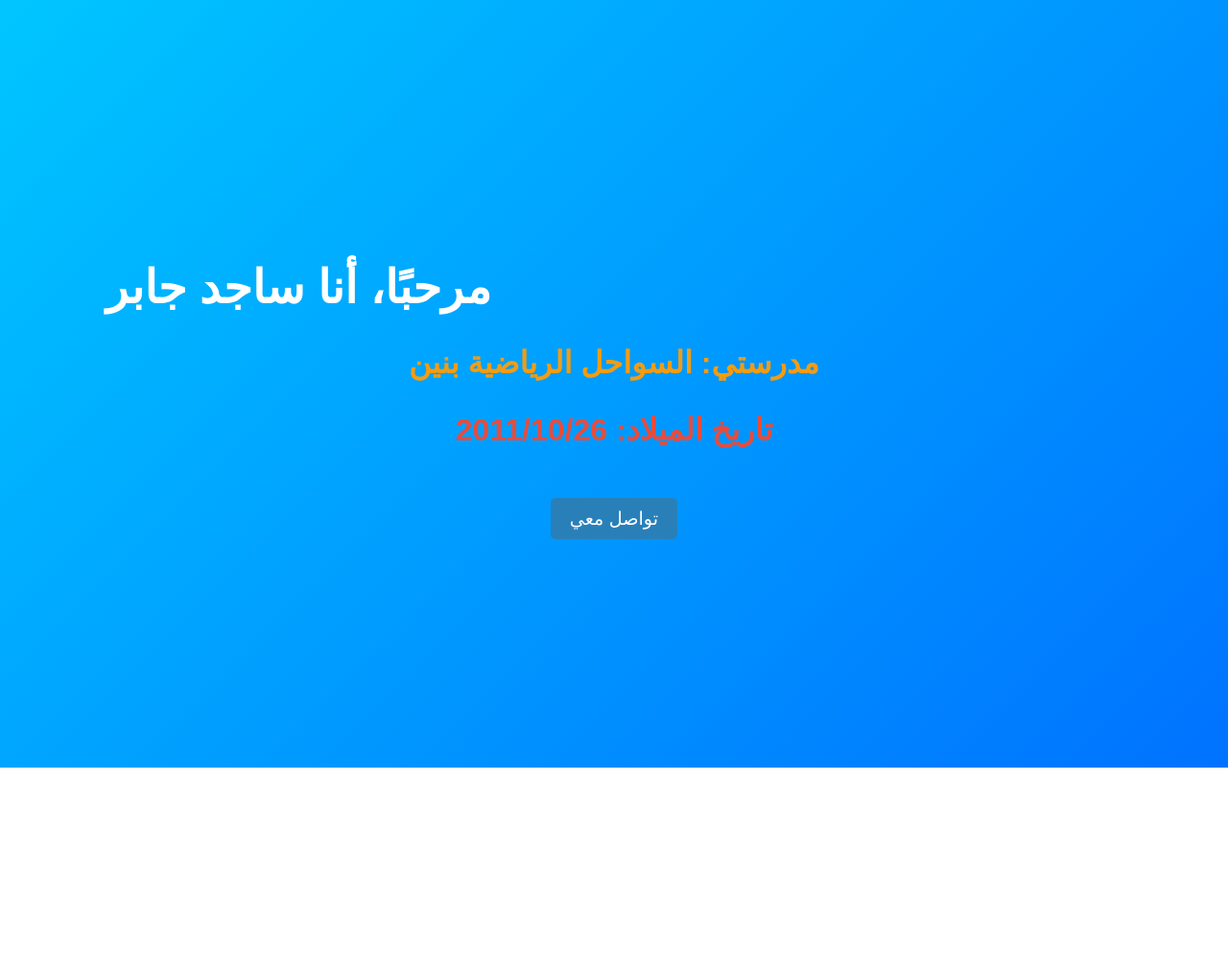
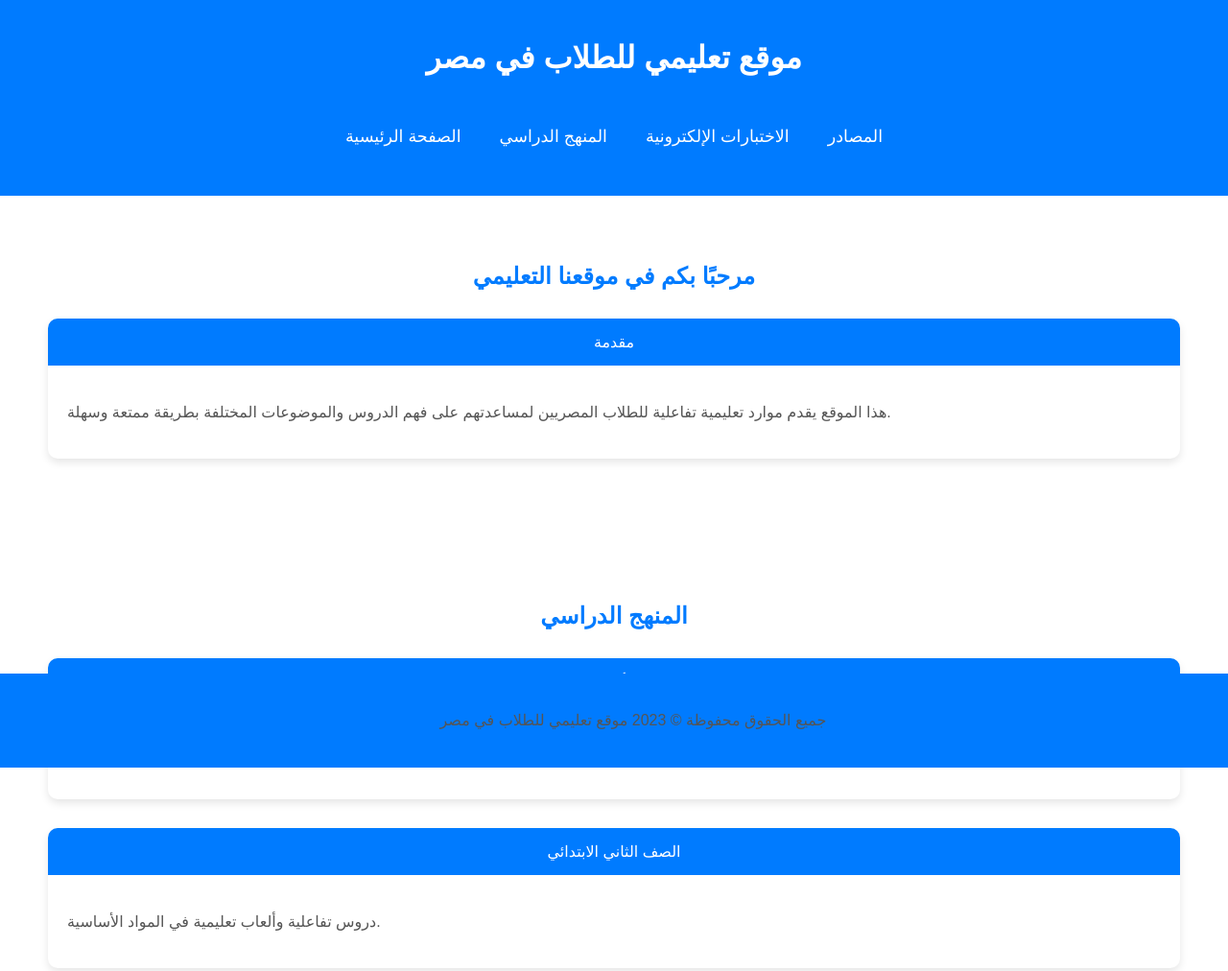
Before and after one commit to Saged1-prog/Saged, a plain HTML site: page index.html in a window 1280 px wide. Shown: the top 1012 px of the page at 96% size. Before the commit the page ends 800 px from the top, so only its background shows below. Drawn offline with Linux system fonts and the light colour scheme.

Commit message:
Update index.html

```diff
--- a/index.html
+++ b/index.html
@@ -3,99 +3,191 @@
 <head>
     <meta charset="UTF-8">
     <meta name="viewport" content="width=device-width, initial-scale=1.0">
-    <title>موقع ساجد جابر</title>
+    <title>موقع تعليمي للطلاب في مصر</title>
     <style>
         body {
             font-family: 'Arial', sans-serif;
-            background: linear-gradient(135deg, #00c6ff, #0072ff);
+            background-color: #f4f4f4;
+            color: #333;
             margin: 0;
             padding: 0;
-            height: 100vh;
-            display: flex;
-            justify-content: center;
-            align-items: center;
-            flex-direction: column;
-            color: white;
-            overflow: hidden;
         }
 
-        h1 {
-            font-size: 3em;
-            animation: slideIn 3s ease-in-out infinite alternate;
+        header {
+            background-color: #007BFF;
+            color: #fff;
+            padding: 20px 0;
             text-align: center;
         }
 
-        h2, h3 {
-            font-size: 2em;
+        nav {
+            display: flex;
+            justify-content: center;
+            background-color: #007BFF;
+            padding: 15px;
+        }
+
+        nav ul {
+            list-style-type: none;
+            padding: 0;
+            display: flex;
+        }
+
+        nav ul li {
+            margin: 0 20px;
+        }
+
+        nav ul li a {
+            color: #fff;
+            text-decoration: none;
+            font-size: 1.1em;
+        }
+
+        nav ul li a:hover {
+            color: #ddd;
+        }
+
+        section {
+            padding: 50px;
+            background-color: #fff;
+        }
+
+        .section-title {
             text-align: center;
-            animation: fadeIn 2s ease-in-out 1s forwards, moveUp 2s ease-in-out 3s forwards;
+            color: #007BFF;
+            margin-bottom: 30px;
+        }
+
+        .card {
+            background-color: #fff;
+            box-shadow: 0 4px 8px rgba(0, 0, 0, 0.1);
+            border-radius: 10px;
+            overflow: hidden;
+            margin-bottom: 30px;
+        }
+
+        .card-header {
+            background-color: #007BFF;
+            color: #fff;
+            padding: 15px;
+            text-align: center;
+        }
+
+        .card-body {
+            padding: 20px;
         }
 
         h2 {
-            color: #f39c12;
+            color: #007BFF;
+            margin-bottom: 20px;
         }
 
-        h3 {
-            color: #e74c3c;
+        p {
+            color: #555;
+            line-height: 1.6;
         }
 
-        @keyframes slideIn {
-            0% {
-                transform: translateX(-100%);
-            }
-            100% {
-                transform: translateX(0);
-            }
+        footer {
+            text-align: center;
+            padding: 20px;
+            background-color: #007BFF;
+            color: #fff;
+            position: fixed;
+            bottom: 0;
+            width: 100%;
         }
 
         @keyframes fadeIn {
-            0% {
-                opacity: 0;
-            }
-            100% {
-                opacity: 1;
-            }
+            0% { opacity: 0; }
+            100% { opacity: 1; }
         }
 
-        @keyframes moveUp {
-            0% {
-                transform: translateY(50px);
-            }
-            100% {
-                transform: translateY(0);
-            }
-        }
-
-        .content {
-            text-align: center;
-            animation: fadeIn 3s ease-in-out;
-        }
-
-        .button {
-            margin-top: 20px;
-            padding: 10px 20px;
-            background-color: #2980b9;
-            border: none;
-            color: white;
-            font-size: 1.2em;
-            cursor: pointer;
-            border-radius: 5px;
-            transition: background-color 0.3s ease;
-        }
-
-        .button:hover {
-            background-color: #3498db;
+        .card, footer {
+            animation: fadeIn 1s ease-in-out;
         }
     </style>
 </head>
 <body>
 
-    <div class="content">
-        <h1>مرحبًا، أنا ساجد جابر</h1>
-        <h2>مدرستي: السواحل الرياضية بنين</h2>
-        <h3>تاريخ الميلاد: 2011/10/26</h3>
-        <button class="button">تواصل معي</button>
-    </div>
+    <header>
+        <h1>موقع تعليمي للطلاب في مصر</h1>
+        <nav>
+            <ul>
+                <li><a href="#home">الصفحة الرئيسية</a></li>
+                <li><a href="#subjects">المنهج الدراسي</a></li>
+                <li><a href="#tests">الاختبارات الإلكترونية</a></li>
+                <li><a href="#resources">المصادر</a></li>
+            </ul>
+        </nav>
+    </header>
+
+    <section id="home">
+        <h2 class="section-title">مرحبًا بكم في موقعنا التعليمي</h2>
+        <div class="card">
+            <div class="card-header">
+                مقدمة
+            </div>
+            <div class="card-body">
+                <p>هذا الموقع يقدم موارد تعليمية تفاعلية للطلاب المصريين لمساعدتهم على فهم الدروس والموضوعات المختلفة بطريقة ممتعة وسهلة.</p>
+            </div>
+        </div>
+    </section>
+
+    <section id="subjects">
+        <h2 class="section-title">المنهج الدراسي</h2>
+        <div class="card">
+            <div class="card-header">
+                الصف الأول الابتدائي
+            </div>
+            <div class="card-body">
+                <p>مواد تعليمية متنوعة تشمل الرياضيات، العلوم، اللغة العربية، والدراسات الاجتماعية.</p>
+            </div>
+        </div>
+        <div class="card">
+            <div class="card-header">
+                الصف الثاني الابتدائي
+            </div>
+            <div class="card-body">
+                <p>دروس تفاعلية وألعاب تعليمية في المواد الأساسية.</p>
+            </div>
+        </div>
+    </section>
+
+    <section id="tests">
+        <h2 class="section-title">الاختبارات الإلكترونية</h2>
+        <div class="card">
+            <div class="card-header">
+                اختبار الرياضيات
+            </div>
+            <div class="card-body">
+                <p>يمكنك أداء اختبار تفاعلي للتأكد من فهم الدروس بشكل صحيح.</p>
+            </div>
+        </div>
+        <div class="card">
+            <div class="card-header">
+                اختبار اللغة العربية
+            </div>
+            <div class="card-body">
+                <p>الاختبارات تشمل أمثلة على النحو والتراكيب الأساسية.</p>
+            </div>
+        </div>
+    </section>
+
+    <section id="resources">
+        <h2 class="section-title">المصادر</h2>
+        <div class="card">
+            <div class="card-header">
+                روابط مفيدة
+            </div>
+            <div class="card-body">
+                <p>قم بزيارة مواقع الويب التعليمية للحصول على موارد إضافية.</p>
+            </div>
+        </div>
+    </section>
+
+    <footer>
+        <p>جميع الحقوق محفوظة &copy; 2023 موقع تعليمي للطلاب في مصر</p>
+    </footer>
 
 </body>
 </html>
```
